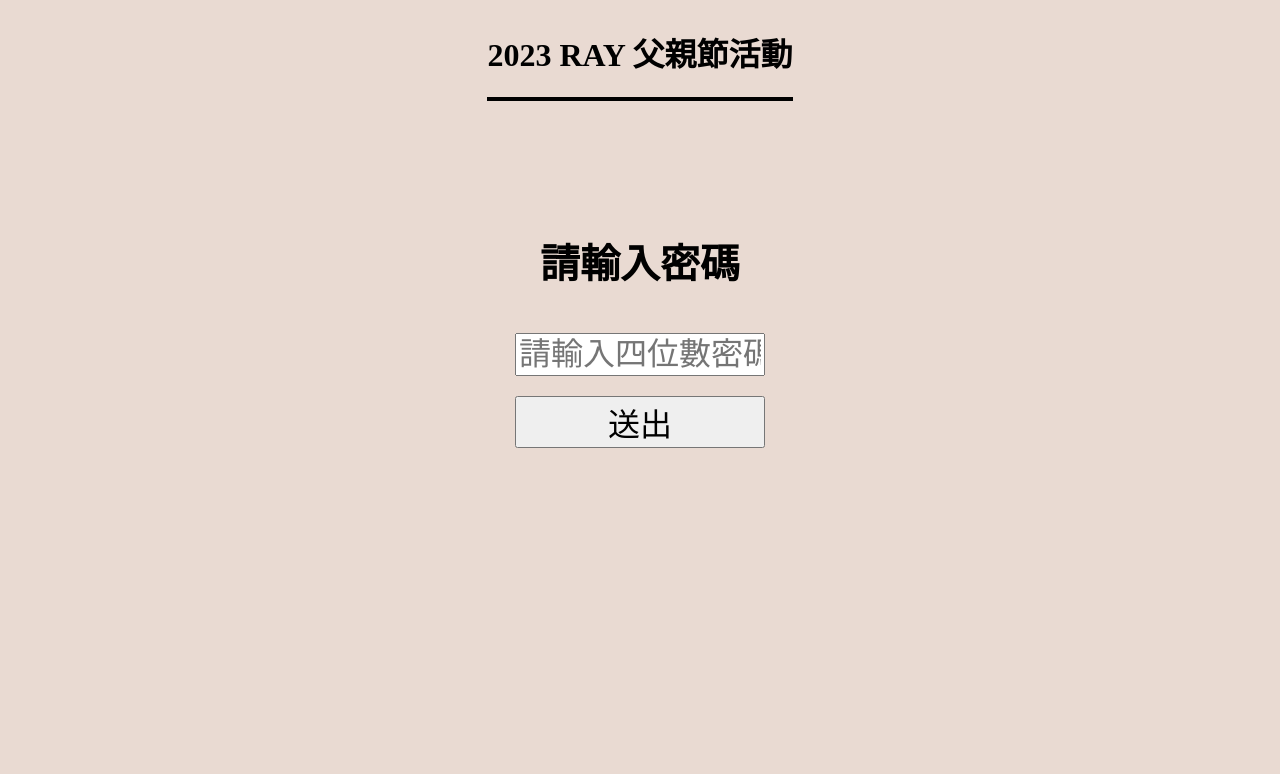
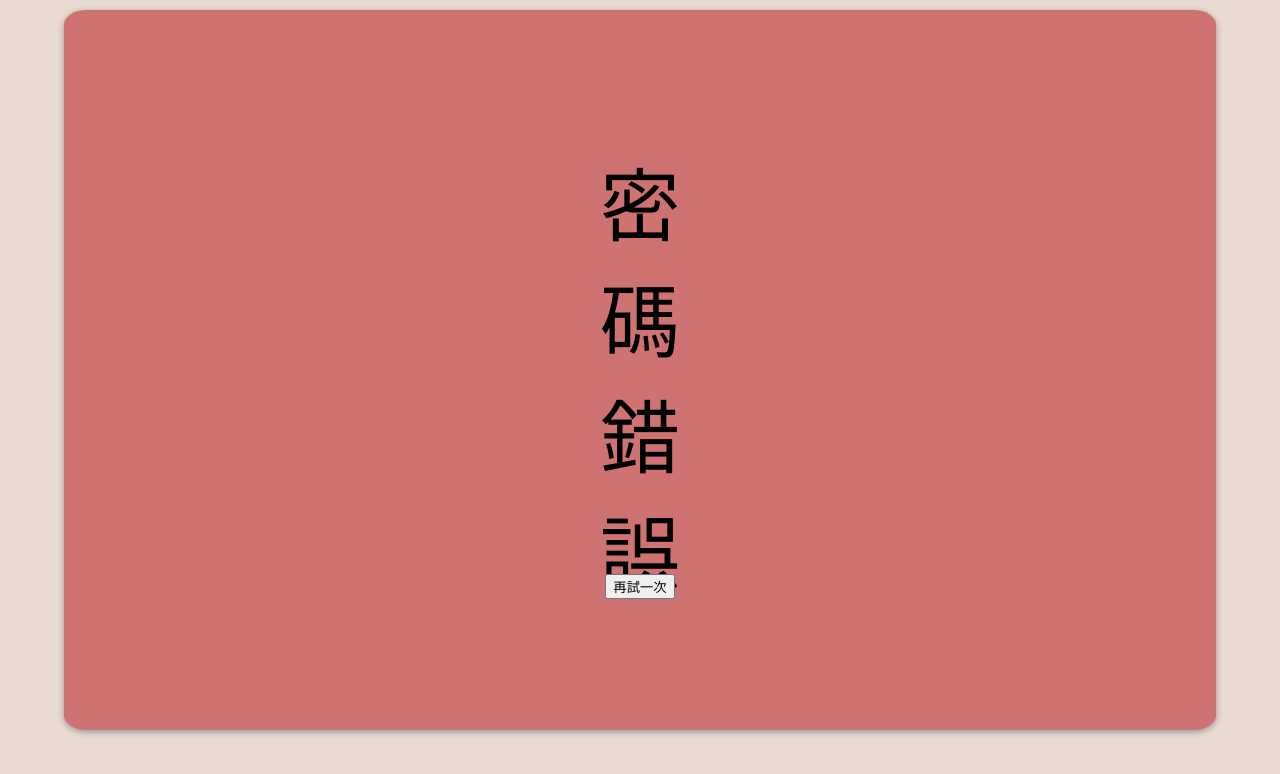
Before and after one commit to BrianLiu0127/2023Father-s-day, a plain HTML site: page index.html in a window 1280 px wide. Both pictures are taken after a click on the button "送出". Drawn offline with Linux system fonts and the light colour scheme.

Commit message:
icon-pass-wrong-mes

```diff
--- a/index.html
+++ b/index.html
@@ -4,12 +4,23 @@
     <title>2023 父親節活動</title>
     <meta charset="utf-8">
     <meta name="viewport" content="width=device-width, initial-scale=1">
+    <link rel="icon" href="RAY.png" type="image/x-icon" />
     <style>
+        body {
+            background-color: E9DAD2;
+            display: flex;
+            justify-content: center;
+            align-content: center;
+            font-family: sans-serif;
+        }
+
         .bigbox {
             display: flex;
             flex-direction: row;
             justify-content: center;
             align-content: center;
+            vertical-align: bottom;
+            width: 100%;
         }
 
         .box {
@@ -38,15 +49,53 @@
             justify-content: center;
             font-size: 5dvh;
         }
+
+        .message {
+            position: absolute;
+            width: 90%;
+            height: 90%;
+            top: 10px;
+            border-radius: 2%;
+            border: none;
+            box-shadow: 0 2px 6px #959595;
+            background-color: rgb(207, 114, 114);
+            display: none;
+            flex-direction: column;
+            justify-content: center;
+            align-items: center;
+        }
+
+        .wrong-content {
+            /* background-color: white; */
+            height: 60%;
+            width: 60%;
+            display: flex;
+            justify-content: center;
+            font-size: 10dvh;
+        }
+
+        .correct-content {
+            /* background-color: white; */
+            height: 60%;
+            width: 60%;
+            display: flex;
+            justify-content: center;
+            font-size: 10dvh;
+        }
     </style>
 </head>
 
-<body style="background-color: E9DAD2;">
+<body>
     <div class="bigbox">
         <div>
-        </div>
-        <div>
-            <h1 style="font-size: 200%;">2023 RAY 父親節活動</h1>
+            <div class="bigbox">
+                <div style="display: flex; justify-content: center; align-content: center;">
+                    <img src="RAY.png" width="90px" height="90px" style="padding-top: 30%; margin-right: 10px;"></img>
+                </div>
+                <div>
+                    <p style="font-size: 200%; text-align: center; font-weight: bold;">2023 RAY<br>父親節活動</p>
+                </div>
+            </div>
             <hr style="color: black; border: solid 2px;">
             <div class="box">
                 <h2 class="description">請輸入密碼</h2>
@@ -58,8 +107,16 @@
                 </div>
             </div>
         </div>
-        <div>
-        </div>
+    </div>
+
+    <div class="message" style="background-color: rgb(114, 207, 150);" id="correct_mes">
+        <span class="correct-content">恭<br>喜<br>通<br>關<br></span>
+        <p>請找RAY領取您的獎品</p>
+        <button type="button" id="finish" onclick="Finish()">完成</button>
+    </div>
+    <div class="message" id="wrong_mes">
+        <span class="wrong-content">密<br>碼<br>錯<br>誤</span>
+        <button type="button" id="try-again" onclick="Close()">再試一次</button>
     </div>
 
 
@@ -68,11 +125,15 @@
         const answer = "1234";
 
         function Correct() {
-            alert("correct!");
+            // alert("correct!");
+            var correct_message = document.getElementById("correct_mes");
+            correct_message.style.display = "flex";
         }
 
         function Wrong() {
-            alert("wrong");
+            // alert("wrong");
+            var wrong_message = document.getElementById("wrong_mes");
+            wrong_message.style.display = "flex";
         }
         function submit() {
             console.log("submited");
@@ -85,6 +146,16 @@
             }
         }
 
+        function Close() {
+            var wrong_message = document.getElementById("wrong_mes");
+            wrong_message.style.display = "none";
+        }
+
+        function Finish() {
+            var correct_message = document.getElementById("correct_mes");
+            correct_message.style.display = "none";
+        }
+
     </script>
 </body>
 
```
Also changed, not shown: RAY.jpg (added), RAY.png (added).
